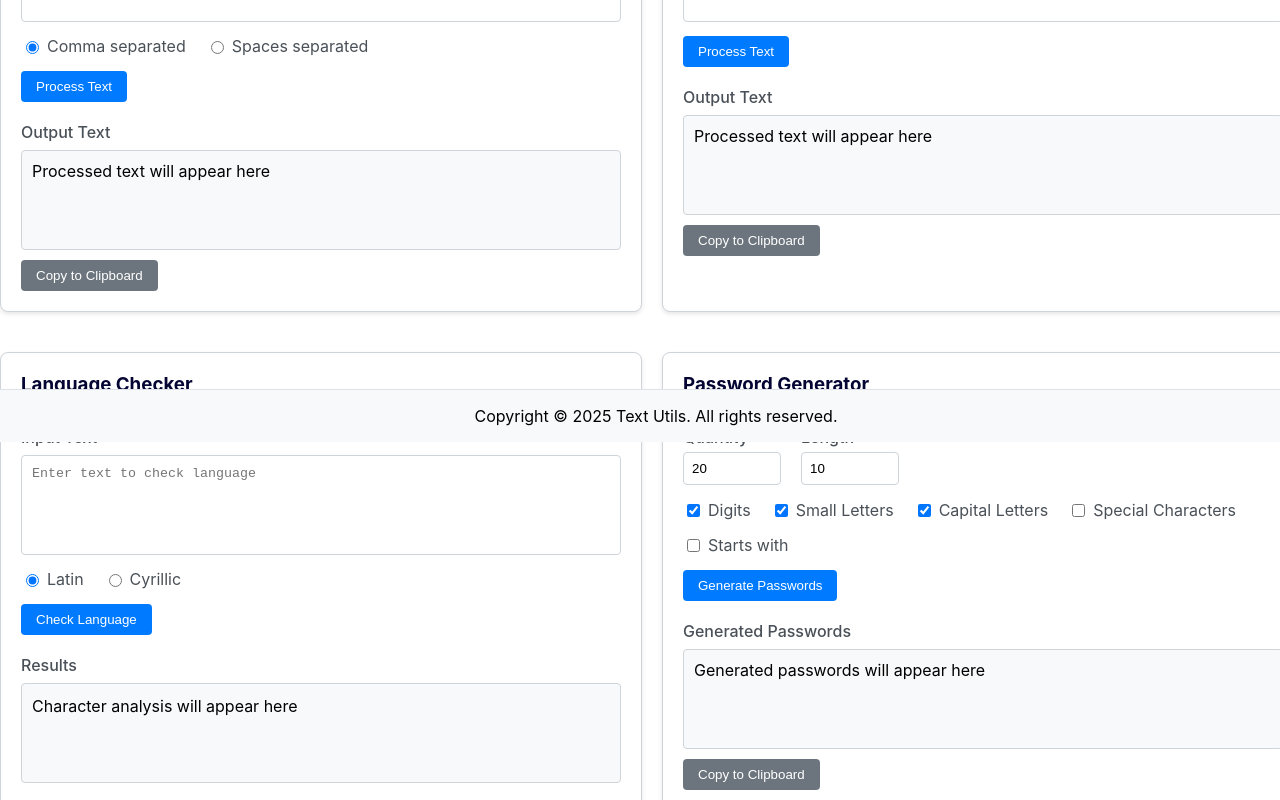
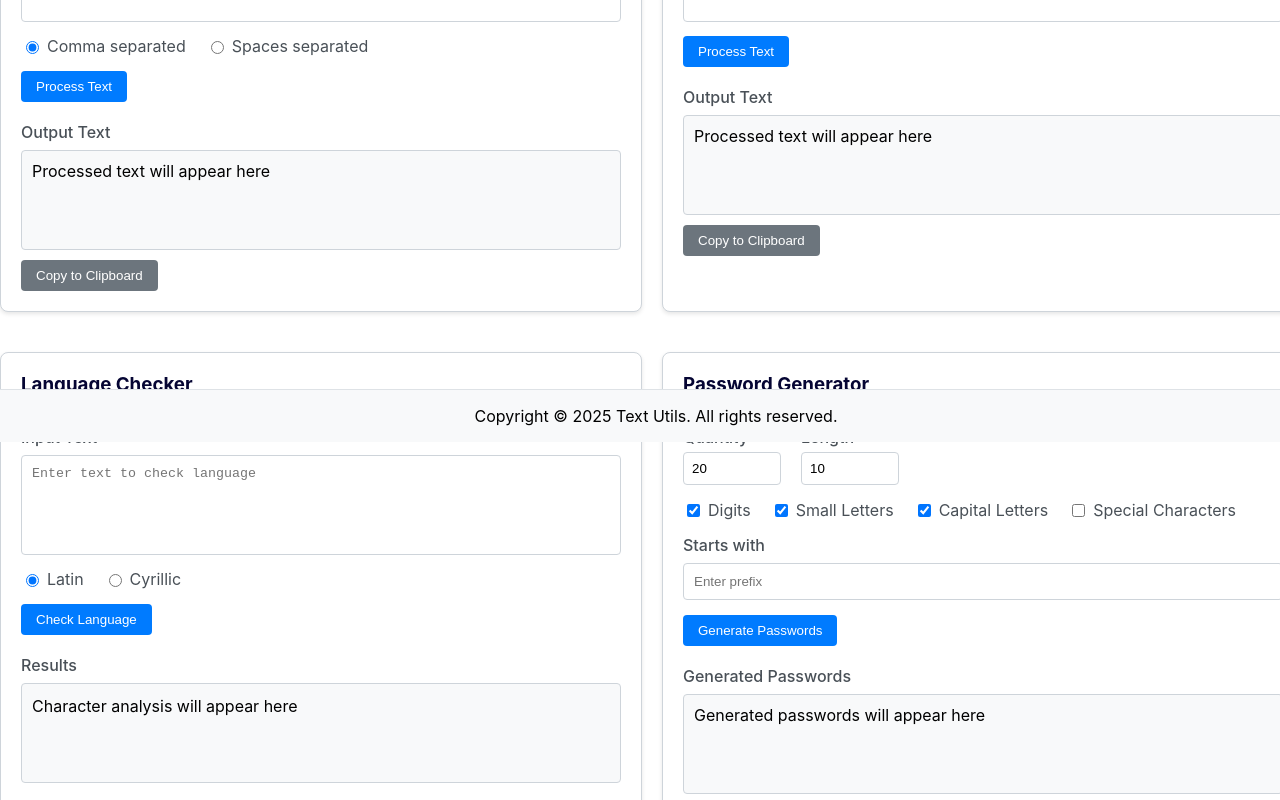
Before and after one commit to krizhanovskyi/text-utils-app, a React (Create React App) app: page /main in a window 1280 px wide. Shown: the part 358-1158 px from the top of the page. Built offline with nearby package versions, Linux system fonts and the light colour scheme.

Commit message:
minor changes in Password generator section

```diff
--- a/src/components/Main.js
+++ b/src/components/Main.js
@@ -18,7 +18,6 @@ function Main() {
   const [useSpecialChars, setUseSpecialChars] = useState(false);
   const [generatedPasswords, setGeneratedPasswords] = useState('');
   const [passwordCopyStatus, setPasswordCopyStatus] = useState('');
-  const [usePrefix, setUsePrefix] = useState(false);
   const [prefixText, setPrefixText] = useState('');
   const [insertInputText, setInsertInputText] = useState('');
   const [insertOutputText, setInsertOutputText] = useState('');
@@ -101,7 +100,7 @@ function Main() {
 
   const generatePasswords = () => {
     // Validate prefix length
-    if (usePrefix && prefixText.length >= passwordLength) {
+    if (prefixText.length >= passwordLength) {
       setGeneratedPasswords('Error: Prefix length must be shorter than password length');
       return;
     }
@@ -126,8 +125,8 @@ function Main() {
     for (let i = 0; i < passwordCount; i++) {
       let password;
       do {
-        // Start with prefix if enabled
-        password = usePrefix ? prefixText : '';
+        // Start with prefix
+        password = prefixText;
         // Generate remaining characters
         const remainingLength = passwordLength - password.length;
         for (let j = 0; j < remainingLength; j++) {
@@ -778,26 +777,20 @@ function Main() {
               ))}
             </div>
 
-            {/* Add Starts with checkbox and textbox */}
+            {/* Prefix input with label */}
             <div style={{ marginBottom: '15px' }}>
               <label style={{
-                display: 'flex',
-                alignItems: 'center',
-                gap: '5px',
-                cursor: 'pointer',
+                display: 'block',
+                marginBottom: '8px',
                 color: '#495057',
-                marginBottom: '8px'
+                fontWeight: '500'
               }}>
-                <input
-                  type="checkbox"
-                  checked={usePrefix}
-                  onChange={(e) => setUsePrefix(e.target.checked)}
-                  style={{ cursor: 'pointer' }}
-                />
                 Starts with
               </label>
-
-              {usePrefix && (
+              <div style={{
+                width: '100%',
+                boxSizing: 'border-box'
+              }}>
                 <input
                   type="text"
                   value={prefixText}
@@ -805,13 +798,13 @@ function Main() {
                   placeholder="Enter prefix"
                   style={{
                     width: '100%',
-                    padding: '8px',
+                    padding: '10px',
                     border: '1px solid #ced4da',
                     borderRadius: '4px',
-                    marginTop: '5px'
+                    boxSizing: 'border-box'
                   }}
                 />
-              )}
+              </div>
             </div>
 
             {/* Generate Button */}
```
